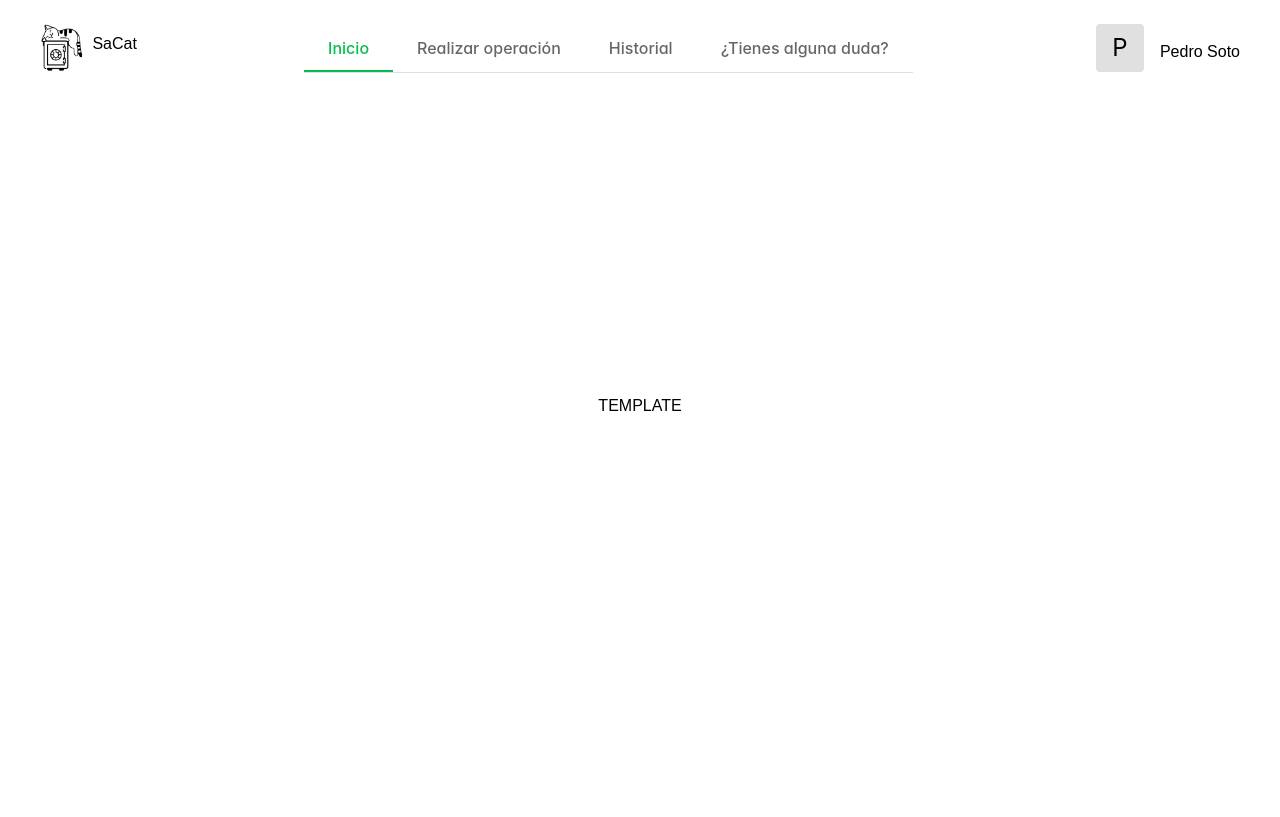
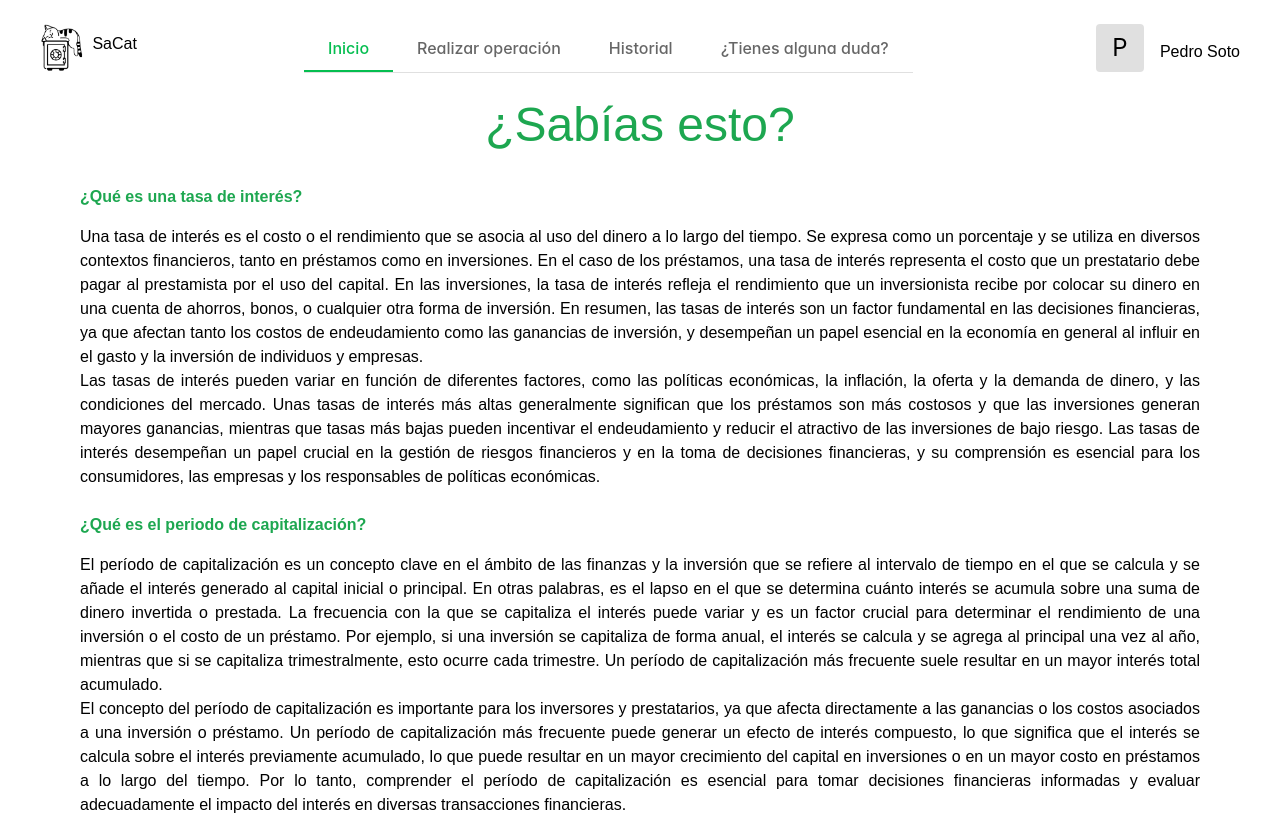
Before and after one commit to SaCat-Fintech/app-frontend, a Nuxt app: page /session in a window 1280 px wide. Built offline with nearby package versions, Linux system fonts and the light colour scheme; a web font is replaced by a local one.

Commit message:
feat: initial information for user session

```diff
--- a/nuxt.config.ts
+++ b/nuxt.config.ts
@@ -1,8 +1,8 @@
 // https://nuxt.com/docs/api/configuration/nuxt-config
 export default defineNuxtConfig({
   css: [
+    "@/assets/css/main.css",
     "primevue/resources/themes/lara-light-blue/theme.css",
-    "~/assets/css/main.css",
     "primeicons/primeicons.css",
   ],
   postcss: {
--- a/pages/session/index.vue
+++ b/pages/session/index.vue
@@ -3,8 +3,63 @@
     <nav>
       <Navbar />
     </nav>
-    <div class="flex justify-center items-center h-5/6">
-      <div class="text-center flex flex-col gap-4">TEMPLATE</div>
+    <div class="px-4 md:px-20">
+      <h2 class="text-center mt-4">¿Sabías esto?</h2>
+      <h3 class="mt-6 mb-4">¿Qué es una tasa de interés?</h3>
+      <p class="text-justify">
+        Una tasa de interés es el costo o el rendimiento que se asocia al uso
+        del dinero a lo largo del tiempo. Se expresa como un porcentaje y se
+        utiliza en diversos contextos financieros, tanto en préstamos como en
+        inversiones. En el caso de los préstamos, una tasa de interés representa
+        el costo que un prestatario debe pagar al prestamista por el uso del
+        capital. En las inversiones, la tasa de interés refleja el rendimiento
+        que un inversionista recibe por colocar su dinero en una cuenta de
+        ahorros, bonos, o cualquier otra forma de inversión. En resumen, las
+        tasas de interés son un factor fundamental en las decisiones
+        financieras, ya que afectan tanto los costos de endeudamiento como las
+        ganancias de inversión, y desempeñan un papel esencial en la economía en
+        general al influir en el gasto y la inversión de individuos y empresas.
+      </p>
+      <p class="text-justify">
+        Las tasas de interés pueden variar en función de diferentes factores,
+        como las políticas económicas, la inflación, la oferta y la demanda de
+        dinero, y las condiciones del mercado. Unas tasas de interés más altas
+        generalmente significan que los préstamos son más costosos y que las
+        inversiones generan mayores ganancias, mientras que tasas más bajas
+        pueden incentivar el endeudamiento y reducir el atractivo de las
+        inversiones de bajo riesgo. Las tasas de interés desempeñan un papel
+        crucial en la gestión de riesgos financieros y en la toma de decisiones
+        financieras, y su comprensión es esencial para los consumidores, las
+        empresas y los responsables de políticas económicas.
+      </p>
+      <h3 class="mt-6 mb-4">¿Qué es el periodo de capitalización?</h3>
+      <p class="text-justify">
+        El período de capitalización es un concepto clave en el ámbito de las
+        finanzas y la inversión que se refiere al intervalo de tiempo en el que
+        se calcula y se añade el interés generado al capital inicial o
+        principal. En otras palabras, es el lapso en el que se determina cuánto
+        interés se acumula sobre una suma de dinero invertida o prestada. La
+        frecuencia con la que se capitaliza el interés puede variar y es un
+        factor crucial para determinar el rendimiento de una inversión o el
+        costo de un préstamo. Por ejemplo, si una inversión se capitaliza de
+        forma anual, el interés se calcula y se agrega al principal una vez al
+        año, mientras que si se capitaliza trimestralmente, esto ocurre cada
+        trimestre. Un período de capitalización más frecuente suele resultar en
+        un mayor interés total acumulado.
+      </p>
+      <p class="text-justify">
+        El concepto del período de capitalización es importante para los
+        inversores y prestatarios, ya que afecta directamente a las ganancias o
+        los costos asociados a una inversión o préstamo. Un período de
+        capitalización más frecuente puede generar un efecto de interés
+        compuesto, lo que significa que el interés se calcula sobre el interés
+        previamente acumulado, lo que puede resultar en un mayor crecimiento del
+        capital en inversiones o en un mayor costo en préstamos a lo largo del
+        tiempo. Por lo tanto, comprender el período de capitalización es
+        esencial para tomar decisiones financieras informadas y evaluar
+        adecuadamente el impacto del interés en diversas transacciones
+        financieras.
+      </p>
     </div>
   </div>
 </template>
```
Also changed, not shown: assets/css/theme.css.
